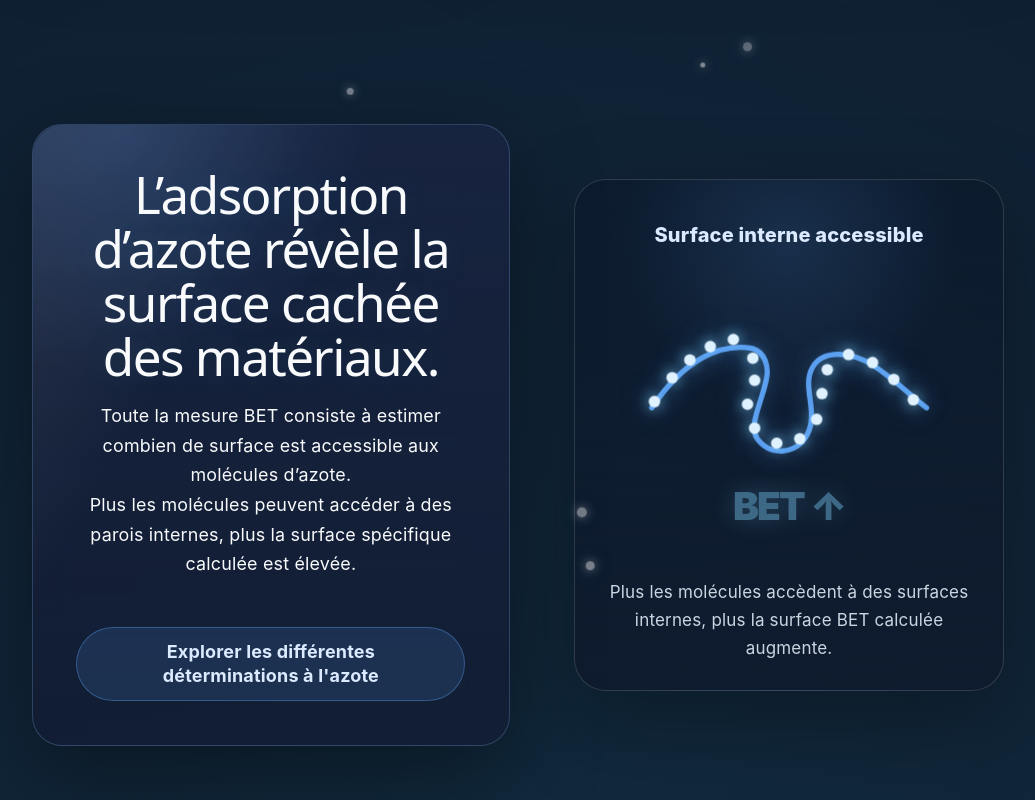
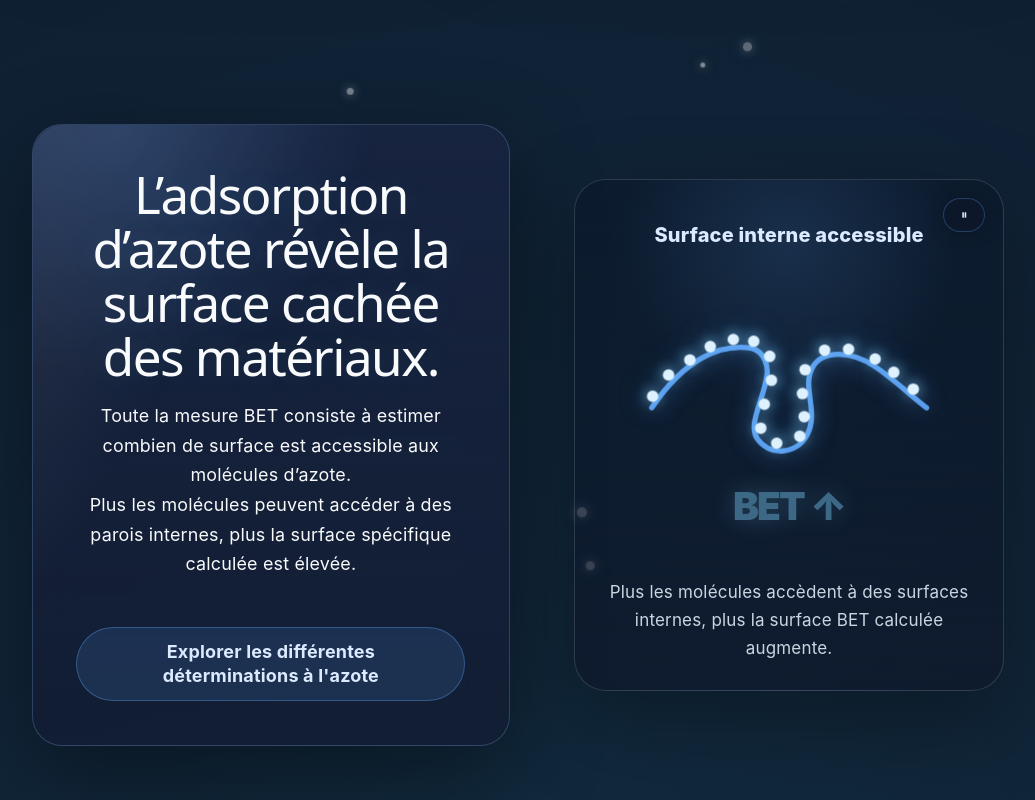
Before and after one commit to AlexDevLab-Hub/Surface-sp-cifique-pour-les-d-butants-, a React (Vite) app: page / in a window 1280 px wide. Shown: the part 4469-5269 px from the top of the page, without its empty margins (122-1157 px from the left). Built offline with nearby package versions, Linux system fonts and the light colour scheme.

Commit message:
BETConclusion terminée

```diff
--- a/src/App.css
+++ b/src/App.css
@@ -2626,6 +2626,7 @@ body {
 }
 
 .surfaceSceneBox {
+  position: relative;
   width: min(100%, 520px);
   padding: 30px 28px 28px;
 
@@ -2782,3 +2783,41 @@ body {
     transform: translateY(-6px);
   }
 }
+
+.conclusionPauseButton {
+  position: absolute;
+  top: 18px;
+  right: 18px;
+  z-index: 20;
+
+  width: 42px;
+  height: 34px;
+
+  display: inline-flex;
+  align-items: center;
+  justify-content: center;
+
+  border-radius: 999px;
+  border: 1px solid rgba(96,165,250,0.28);
+  background: rgba(15,23,42,0.72);
+
+  color: #dbeafe;
+  font-size: 13px;
+  font-weight: 900;
+  line-height: 1;
+
+  cursor: pointer;
+  backdrop-filter: blur(10px);
+  box-shadow: 0 0 18px rgba(0,0,0,0.22);
+}
+
+.conclusionPauseButton:hover {
+  background: rgba(30,41,59,0.9);
+  border-color: rgba(96,165,250,0.45);
+}
+
+.betSummaryCard.paused *,
+.betSummaryCard.paused *::before,
+.betSummaryCard.paused *::after {
+  animation-play-state: paused !important;
+}
--- a/src/App.jsx
+++ b/src/App.jsx
@@ -654,6 +654,34 @@ function CapillaryCondensation() {
 }
 
 function BETConclusion() {
+  const [paused, setPaused] = useState(false)
+  const [replayKey, setReplayKey] = useState(0)
+  const conclusionRef = useRef(null)
+
+  useEffect(() => {
+  let wasVisible = false
+
+  const observer = new IntersectionObserver(
+    ([entry]) => {
+      if (entry.isIntersecting && !wasVisible) {
+        wasVisible = true
+        setPaused(false)
+        setReplayKey((key) => key + 1)
+      }
+
+      if (!entry.isIntersecting) {
+        wasVisible = false
+      }
+    },
+    { threshold: 0.25 }
+  )
+
+  if (conclusionRef.current) {
+    observer.observe(conclusionRef.current)
+  }
+
+  return () => observer.disconnect()
+}, [])
   const smoothMolecules = [
     0.06, 0.14, 0.22, 0.30, 0.38, 0.46, 0.54, 0.62, 0.70, 0.78, 0.86, 0.94,
   ]
@@ -664,8 +692,19 @@ function BETConclusion() {
   ]
 
   return (
-    <div className="betSummaryCard">
-      <div className="surfaceSceneBox">
+    <div
+  ref={conclusionRef}
+  className={`betSummaryCard ${paused ? 'paused' : ''}`}
+>
+      <div key={replayKey} className="surfaceSceneBox">
+        <button
+  className="conclusionPauseButton"
+  type="button"
+  onClick={() => setPaused(!paused)}
+  aria-label={paused ? 'Reprendre l’animation' : 'Mettre l’animation en pause'}
+>
+  {paused ? '▶' : '⏸'}
+</button>
         <div className="surfaceSceneSvg">
           <svg viewBox="0 0 420 330" className="betSurfaceSvg">
             <path
@@ -704,28 +743,30 @@ function BETConclusion() {
 </g>
 
 <g className="porousMolecules">
-  <circle cx="58" cy="178" r="6.5" />
-  <circle cx="78" cy="151" r="6.5" />
+  <circle cx="56" cy="172" r="6.5" />
+  <circle cx="74" cy="148" r="6.5" />
   <circle cx="98" cy="131" r="6.5" />
   <circle cx="121" cy="116" r="6.5" />
   <circle cx="147" cy="108" r="6.5" />
 
-  <circle cx="169" cy="129" r="6.5" />
-  <circle cx="171" cy="154" r="6.5" />
-  <circle cx="163" cy="181" r="6.5" />
-  <circle cx="171" cy="208" r="6.5" />
+  <circle cx="170" cy="110" r="6.5" />
+  <circle cx="188" cy="127" r="6.5" />
+  <circle cx="190" cy="154" r="6.5" />
+  <circle cx="182" cy="181" r="6.5" />
+  <circle cx="178" cy="208" r="6.5" />
 
   <circle cx="196" cy="225" r="6.5" />
-  <circle cx="222" cy="220" r="6.5" />
+  <circle cx="222" cy="217" r="6.5" />
 
-  <circle cx="241" cy="198" r="6.5" />
-  <circle cx="247" cy="169" r="6.5" />
-  <circle cx="253" cy="142" r="6.5" />
+  <circle cx="227" cy="195" r="6.5" />
+  <circle cx="225" cy="169" r="6.5" />
+  <circle cx="228" cy="142" r="6.5" />
 
-  <circle cx="277" cy="125" r="6.5" />
-  <circle cx="304" cy="134" r="6.5" />
-  <circle cx="328" cy="153" r="6.5" />
-  <circle cx="350" cy="176" r="6.5" />
+  <circle cx="250" cy="120" r="6.5" />
+  <circle cx="277" cy="119" r="6.5" />
+  <circle cx="307" cy="130" r="6.5" />
+  <circle cx="328" cy="145" r="6.5" />
+  <circle cx="350" cy="164" r="6.5" />
 </g>
 
             <text x="210" y="315" textAnchor="middle" className="betUpText">
```
